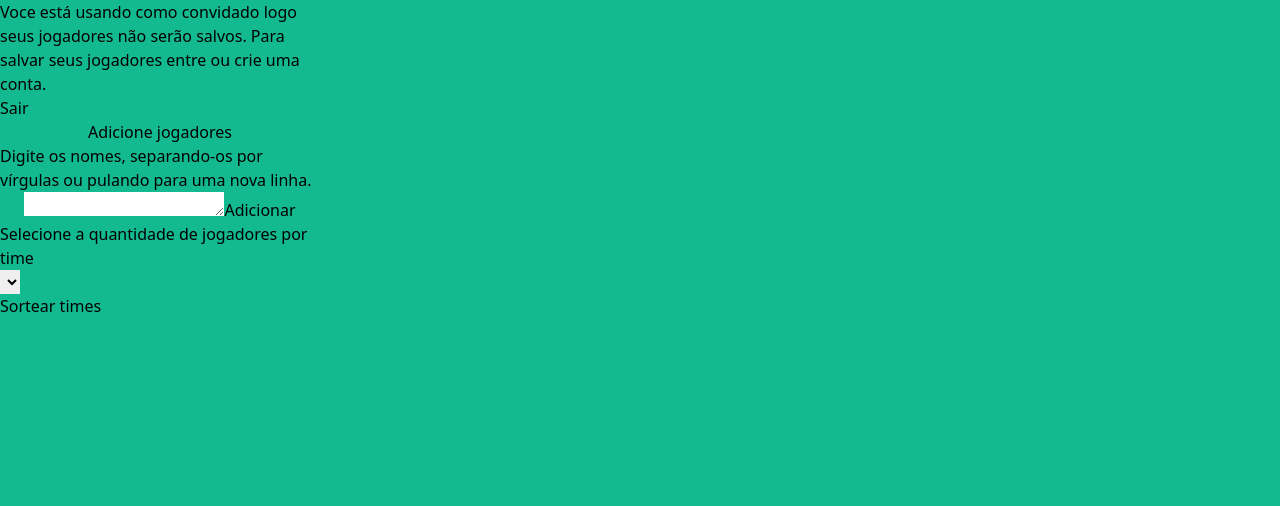
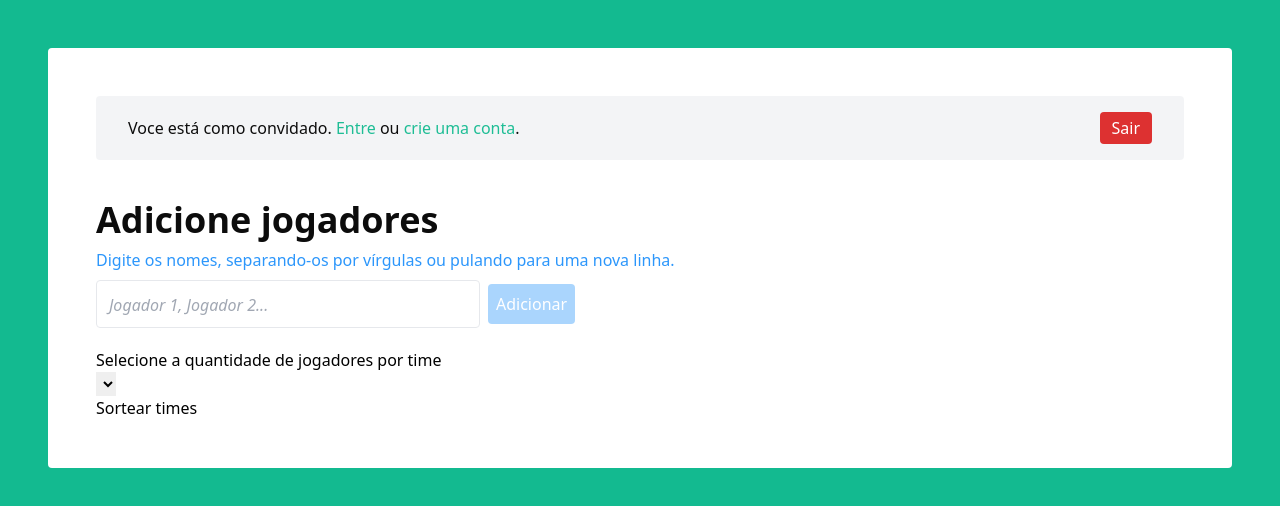
Before and after one commit to luandersonalvesdev/random-team-picker, a React (Vite) app in the folder frontend/: page /dashboard in a window 1280 px wide. Shown: the top 506 px of the page. Built offline with nearby package versions, Linux system fonts and the light colour scheme.

Commit message:
feat: header and playerAdder css finished

```diff
--- a/frontend/src/components/Header.jsx
+++ b/frontend/src/components/Header.jsx
@@ -12,14 +12,18 @@ export default function Header() {
   const { isLogged } = useContext(PlayersContext);
 
   return (
-    <header>
+    <header className='bg-gray-100 flex w-full justify-between items-center px-8 py-4 rounded opacity-95'>
       {
         isLogged
-          ? <p>Você está logado como { userData.username }</p>
+          ? <p>
+              Você está logado como
+                <span className='text-secondary-app'>
+                  { ` ${userData.username}` }
+                </span>
+            .</p>
           : (
             <p>
-              Voce está usando como convidado logo seus jogadores não serão salvos.
-              Para salvar seus jogadores <Link to='/login'>entre</Link> ou <Link to='/signup'>crie uma conta</Link>.
+              Voce está como convidado. <Link className='text-main-app-200' to='/login'>Entre</Link> ou <Link className='text-main-app-200' to='/signup'>crie uma conta</Link>.
             </p>
           )
       }
--- a/frontend/src/components/Logout.jsx
+++ b/frontend/src/components/Logout.jsx
@@ -12,7 +12,9 @@ export default function Loggout() {
 
   return (
     <div>
-      <button onClick={handleLoggout}>Sair</button>
+      <button
+        className='bg-red-600 text-white rounded py-1 px-3 hover:brightness-105 duration-300 ml-7'
+        onClick={handleLoggout}>Sair</button>
     </div>
   )
 }
--- a/frontend/src/components/PlayerAdder.jsx
+++ b/frontend/src/components/PlayerAdder.jsx
@@ -51,18 +51,26 @@ export default function PlayerAdder() {
   }
 
   return (
-    <>
-      <h1>Adicione jogadores</h1>
-      <p>Digite os nomes, separando-os por vírgulas ou pulando para uma nova linha.</p>
-      <form>
+    <div className='pt-10 opacity-95'>
+      <h1 className='text-4xl font-bold mb-2'>Adicione jogadores</h1>
+      <p className='text-base text-secondary-app'>Digite os nomes, separando-os por vírgulas ou pulando para uma nova linha.</p>
+      <form className='flex items-center mt-2 mb-5'>
         <textarea
+        className='w-full border rounded p-3 resize-none overflow-y-hidden max-w-96 italic'
           ref={textAreaRef}
           value={playersToAdd}
           onChange={handleChange}
           rows={1}
+          placeholder='Jogador 1, Jogador 2...'
         />
-        <button onClick={handleAddPlayers}>Adicionar</button>
+        <button
+            className='bg-secondary-app text-white rounded py-2 px-2 hover:brightness-110 duration-300 ml-2 disabled:opacity-40 disabled:cursor-not-allowed'
+            onClick={handleAddPlayers}
+            disabled={!playersToAdd}
+          >
+            Adicionar
+        </button>
       </form>
-    </>
+    </div>
   )
 }
--- a/frontend/src/pages/Dashboard/index.jsx
+++ b/frontend/src/pages/Dashboard/index.jsx
@@ -6,8 +6,8 @@ import Header from '../../components/Header'
 export default function Dashboard() {
 
   return (
-    <main>
-      <div className='flex flex-col justify-center w-screen items-center bg-main-app-200 min-w-80 max-w-64'>
+    <main className='flex flex-col justify-center w-screen p-12'>
+      <div className='flex flex-col justify-center rounded bg-white p-12'>
         <Header />
         <PlayerAdder />
         <PlayersList />
```
